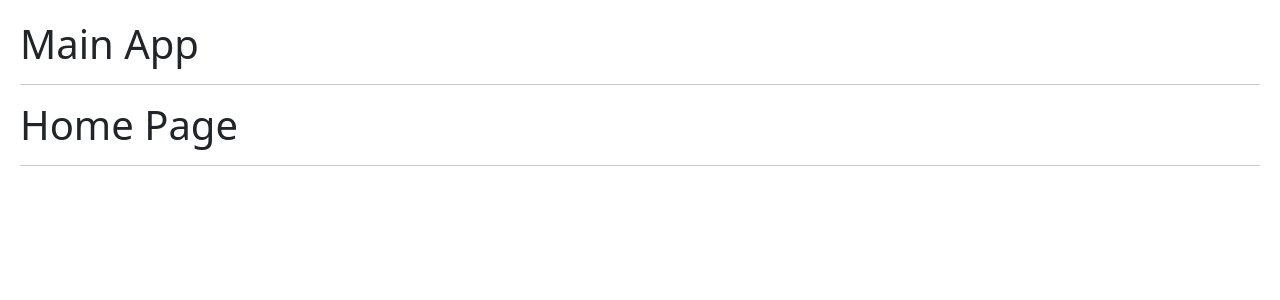
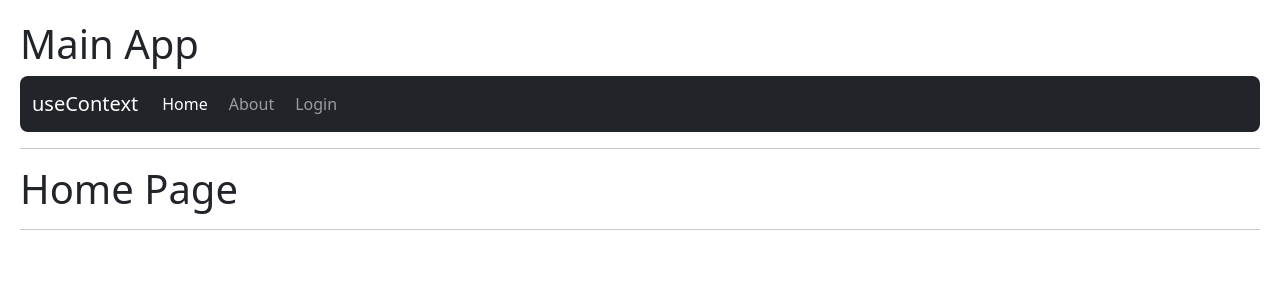
Before and after one commit to ForeverMikk/fernando-hooks, a React (Vite) app: page / in a window 1280 px wide. Shown: the top 300 px of the page. Built offline with nearby package versions, Linux system fonts and the light colour scheme.

Commit message:
Aprendiendo a usar el NavLink

```diff
--- a/src/09-useContext/MainApp.jsx
+++ b/src/09-useContext/MainApp.jsx
@@ -2,16 +2,17 @@ import { Navigate, Route, Routes } from "react-router-dom"
 import { HomePage } from "./HomePage"
 import { LoginPage } from "./LoginPage"
 import { AboutPage } from "./AboutPage"
+import { Navbar } from "./Navbar"
 
 
 export const MainApp = () => {
 
-
-
   return (
     <>
         <h1>Main App</h1>
+        <Navbar />
         <hr />
+
         <Routes>
           <Route path="/" element={<HomePage />}/>
           <Route path="login" element={<LoginPage />}/>
--- /dev/null
+++ b/src/09-useContext/Navbar.jsx
@@ -0,0 +1,29 @@
+import { Link, NavLink } from "react-router-dom";
+
+export const Navbar = () => {
+  return (
+    <nav className="navbar navbar-expand-lg navbar-dark bg-dark rounded-3">
+        <div className="container-fluid">
+            <Link className="navbar-brand" to="/">useContext</Link>
+
+            <div className="navbar-collapse" id="navbarNav">
+            <ul className="navbar-nav">
+                {/* El NavLink maneja argumentos que te ayudan a ver que elemento esta activo sin necesidad
+                de usar un estado externo */}
+                <NavLink to='/' className={({isActive}) => `nav-link ${isActive ? 'active' : ''}`}>
+                    Home
+                </NavLink>
+
+                <NavLink to='/about' className={({isActive}) => `nav-link ${isActive ? 'active' : ''}`}>
+                    About
+                </NavLink>
+
+                <NavLink to='/login' className={({isActive}) => `nav-link ${isActive ? 'active' : ''}`}>
+                    Login
+                </NavLink>
+            </ul>
+            </div>
+        </div>
+    </nav>
+  )
+}
--- a/src/index.css
+++ b/src/index.css
@@ -5,3 +5,7 @@ body {
 button {
     margin-right: 10px;
 }
+
+a {
+    margin-right: 5px;
+}
```
